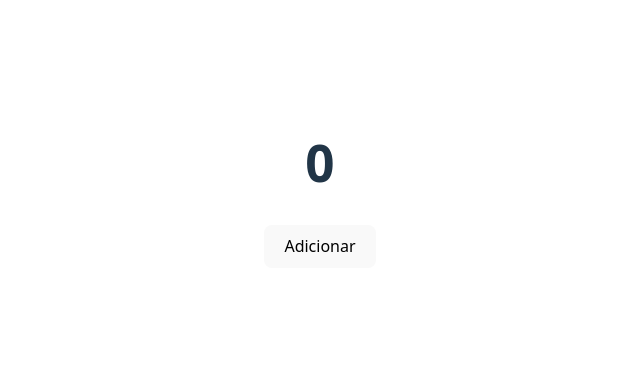
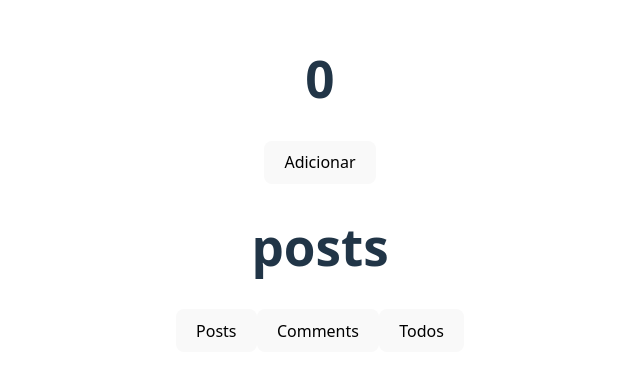
Before and after one commit to 0Carvalh0/learn-reactjs, a React (Vite) app in the folder react-hooks/: page / in a window 1280 px wide. Shown: the part 216-592 px from the top of the page, without its empty margins (320-960 px from the left). Built offline with nearby package versions, Linux system fonts and the light colour scheme; no server answers.

Commit message:
feat: aprofundamento no useEffect

```diff
--- a/react-hooks/src/App.tsx
+++ b/react-hooks/src/App.tsx
@@ -1,10 +1,12 @@
 import "./App.css";
 import UsarEstado from "./Hooks/UsarEstado";
+import UsarEfeito from "./Hooks/UsarEfeito";
 
 function App() {
     return (
         <>
             <UsarEstado />
+            <UsarEfeito />
         </>
     );
 }
--- /dev/null
+++ b/react-hooks/src/Hooks/UsarEfeito.tsx
@@ -0,0 +1,26 @@
+import { useEffect, useState } from "react";
+
+const UsarEfeito = () => {
+    const [resourceType, setResourceType] = useState("posts");
+
+    useEffect(() => {
+        fetch(`https://jsonplaceholder.typicode.com/${resourceType}`)
+            .then((res) => res.json())
+            .then((jsonData) => console.log(jsonData));
+    }, [resourceType]);
+
+    function handleSwitch(resourceType: string) {
+        setResourceType(resourceType);
+    }
+
+    return (
+        <>
+            <h1>{resourceType}</h1>
+            <button onClick={() => handleSwitch("posts")}>Posts</button>
+            <button onClick={() => handleSwitch("comments")}>Comments</button>
+            <button onClick={() => handleSwitch("todos")}>Todos</button>
+        </>
+    );
+};
+
+export default UsarEfeito;
```
